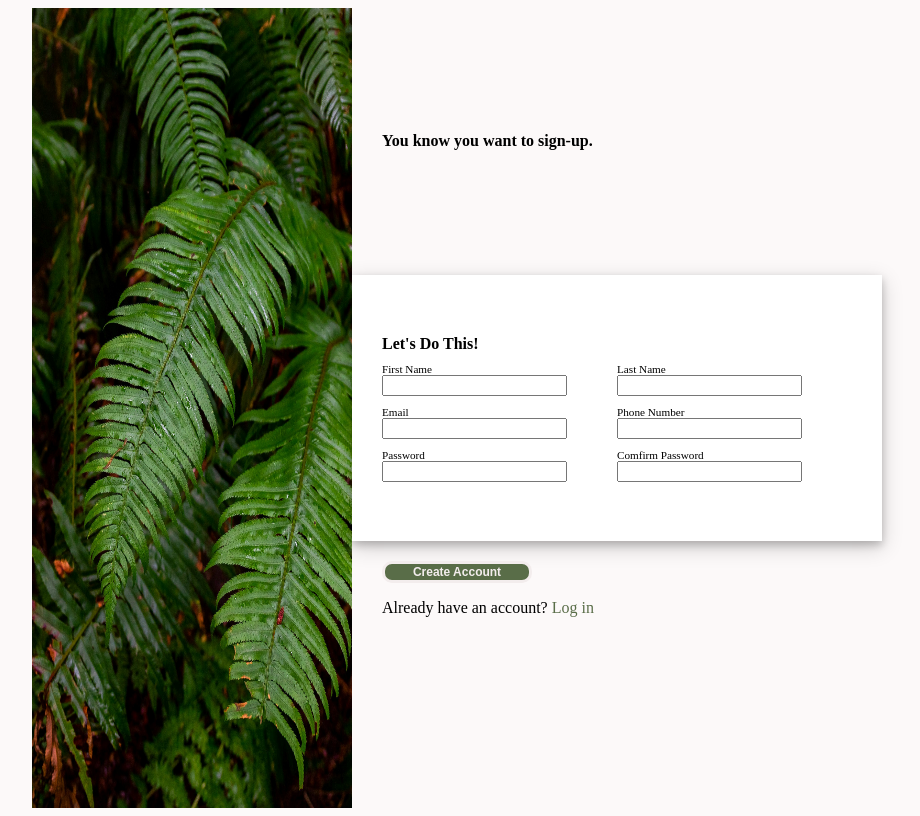
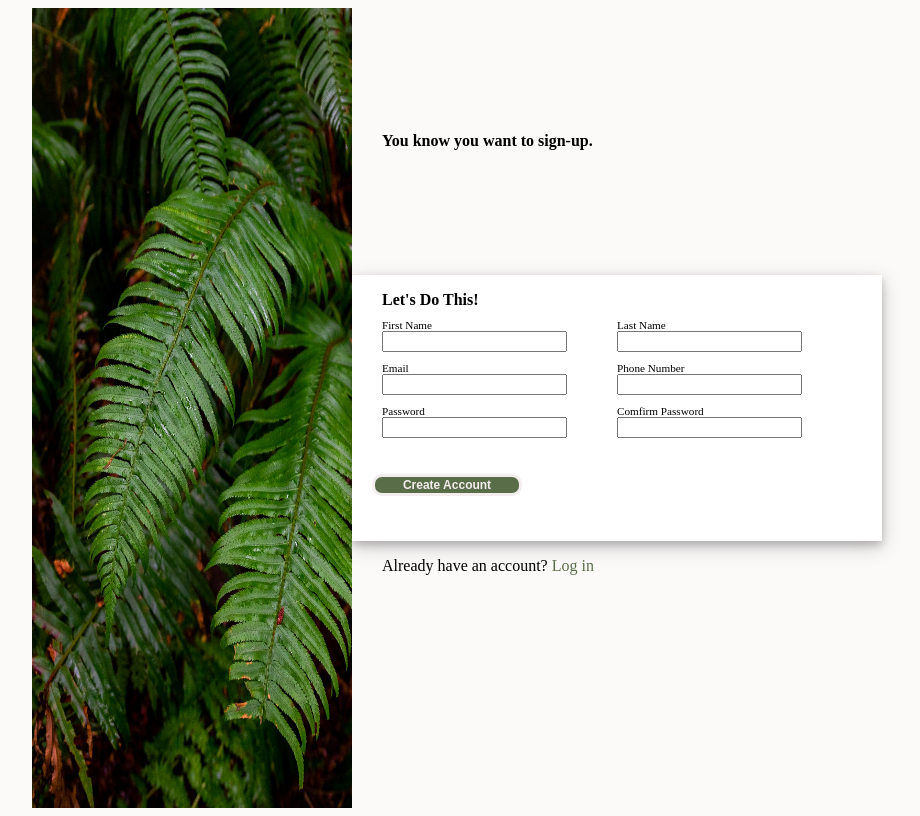
Before and after one commit to JoshuaFoate/Sign-up-Form, a plain HTML site: page index.html in a window 1280 px wide. Shown: the whole page, without its empty margins (191-1111 px from the left). Drawn offline with Linux system fonts and the light colour scheme.

Commit message:
Put the button in the form so it can be submitted.

```diff
--- a/index.html
+++ b/index.html
@@ -20,6 +20,7 @@
         </div>
 
         <form class="page-right-form">
+            <div class="page-right-middle">
                 <div class="info-container-left">
                     <p>
                         <strong>Let's Do This!</strong>
@@ -36,7 +37,7 @@
                         <label for="password">
                             <span>Password</span>
                         </label>
-                    <input type="pwd" id="password" name="password" required />
+                        <input type="password" id="password" name="password" required />
                     </p>
                 </div>
                 <div class="info-container-right">
@@ -55,15 +56,16 @@
                         <label for="confirm-password">
                             <span>Comfirm Password</span>
                         </label>
-                    <input type="pwd" id="confirm-password" name="confirm-password" required />
+                        <input type="password" id="confirm-password" name="confirm-password" required />
                     </p>
+                </div>
+            </div>
+            <div class="button">
+                <button type="submit">Create Account</button>
             </div>
         </form>
 
         <div class="page-right-bottom">
-            <button type="submit">
-                Create Account
-            </button>
             <p>Already have an account? <a href="random.link">Log in</a></p>
         </div>
     </div>
--- a/style.css
+++ b/style.css
@@ -36,9 +36,14 @@ img {
 
 .page-right-form {
     display: flex;
+    flex-direction: column;
     flex: 1;
     box-shadow: 0 4px 8px 0 rgba(0, 0, 0, 0.2), 0 6px 20px 0 rgba(0, 0, 0, 0.19);
     background-color: white;
+}
+
+.page-right-middle {
+    display: flex;
 }
 
 .info-container-right, .info-container-left {
@@ -67,7 +72,7 @@ label {
     margin-left: 30px;
 }
 
-.page-right-bottom button {
+button {
     display: flex;
     justify-content: center;
     border: solid;
@@ -82,7 +87,20 @@ label {
     font-weight: bold;
 }
 
+.button {
+    padding-left: 20px;
+    padding-bottom: 10px;
+}
+
 a {
     text-decoration: none;
     color: #596D48;
 }
+
+input:focus {
+    box-shadow: 0 4px 8px 0 rgba(0, 0, 0, 0.2), 0 6px 20px 0 rgba(0, 0, 0, 0.19);
+}
+
+input:valid {
+    border-color: green;
+}
```
Lines whose indentation alone changed are shown as unchanged.
